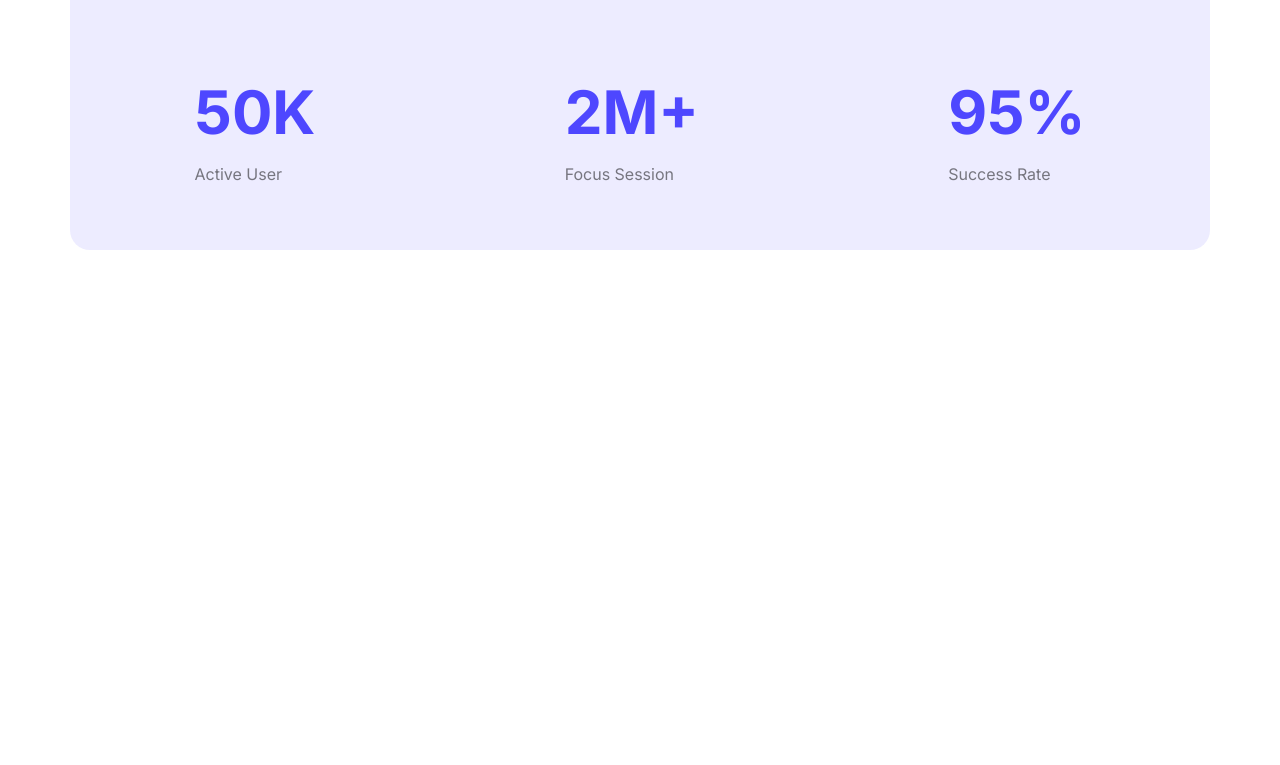
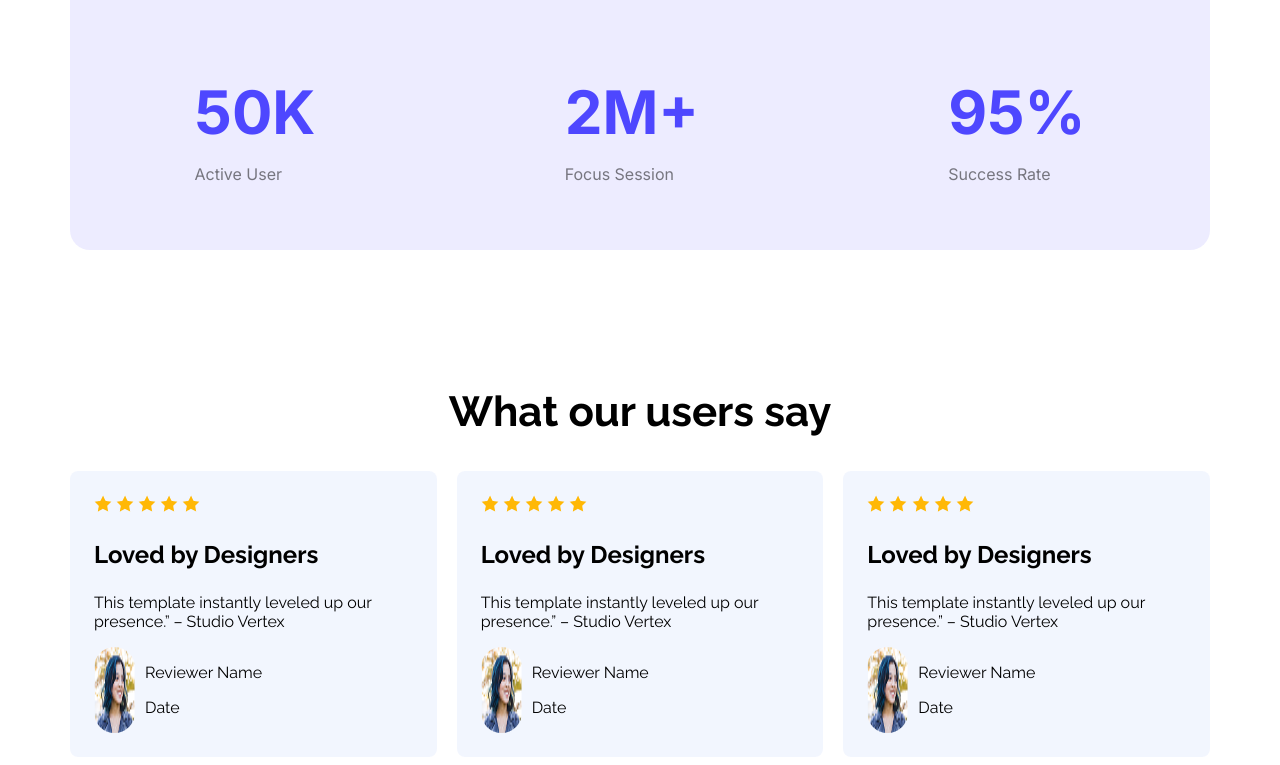
Before and after one commit to samiurRahman10/B12-Assignment1, a plain HTML site: page index.html in a window 1280 px wide. Shown: the part 1312-2077 px from the top of the page. Before the commit the page ends 1570 px from the top, so only its background shows below. Drawn offline with Linux system fonts and the light colour scheme.

Commit message:
User Review Section Added

```diff
--- a/index.html
+++ b/index.html
@@ -32,7 +32,8 @@
         <section class="Action">
             <div class="action-content">
                 <h2 class="action-heading">See it in Action</h2>
-            <p class="action-text primary-color2">Explore the live preview and imagine your brand in this bold new look.</p>
+                <p class="action-text primary-color2">Explore the live preview and imagine your brand in this bold new
+                    look.</p>
                 <button class="btn-primary">Launch Live Preview</button>
             </div>
             <img class="action-img" src="./Assets/wc-mini.png" alt="">
@@ -56,6 +57,66 @@
             </div>
         </section>
 
+        <section class="star">
+            <h1 class="star-heading">What our users say</h1>
+            <div class="star-card-container">
+                <div class="card">
+                    <div class="img-container">
+                        <img src="./Assets/icon-star.png" alt="">
+                        <img src="./Assets/icon-star.png" alt="">
+                        <img src="./Assets/icon-star.png" alt="">
+                        <img src="./Assets/icon-star.png" alt="">
+                        <img src="./Assets/icon-star.png" alt="">
+                    </div>
+                    <h3 class="star-heading2">Loved by Designers</h3>
+                    <p class="star-text">This template instantly leveled up our presence.” – Studio Vertex</p>
+                    <div class="inside-star-card-container">
+                        <img class="inside-star-card-container-img" src="./Assets/avatar.png" alt="">
+                        <div class="inside-star-card-container-content">
+                            <p>Reviewer Name</p>
+                            <p>Date</p>
+                        </div>
+                    </div>
+                </div>
+                <div class="card">
+                    <div class="img-container">
+                        <img src="./Assets/icon-star.png" alt="">
+                        <img src="./Assets/icon-star.png" alt="">
+                        <img src="./Assets/icon-star.png" alt="">
+                        <img src="./Assets/icon-star.png" alt="">
+                        <img src="./Assets/icon-star.png" alt="">
+                    </div>
+                    <h3 class="star-heading2">Loved by Designers</h3>
+                    <p class="star-text">This template instantly leveled up our presence.” – Studio Vertex</p>
+                    <div class="inside-star-card-container">
+                        <img class="inside-star-card-container-img" src="./Assets/avatar.png" alt="">
+                        <div class="inside-star-card-container-content">
+                            <p>Reviewer Name</p>
+                            <p>Date</p>
+                        </div>
+                    </div>
+                </div>
+                <div class="card">
+                    <div class="img-container">
+                        <img src="./Assets/icon-star.png" alt="">
+                        <img src="./Assets/icon-star.png" alt="">
+                        <img src="./Assets/icon-star.png" alt="">
+                        <img src="./Assets/icon-star.png" alt="">
+                        <img src="./Assets/icon-star.png" alt="">
+                    </div>
+                    <h3 class="star-heading2">Loved by Designers</h3>
+                    <p class="star-text">This template instantly leveled up our presence.” – Studio Vertex</p>
+                    <div class="inside-star-card-container">
+                        <img class="inside-star-card-container-img" src="./Assets/avatar.png" alt="">
+                        <div class="inside-star-card-container-content">
+                            <p>Reviewer Name</p>
+                            <p>Date</p>
+                        </div>
+                    </div>
+                </div>
+            </div>
+        </section>
+
     </main>
     <footer>
 
--- a/style/style.css
+++ b/style/style.css
@@ -34,10 +34,12 @@
 .primary-color2 {
     color: rgba(0, 0, 0, 0.5);
 }
-main{
-     max-width: 1140px;
+
+main {
+    max-width: 1140px;
     margin: 0 auto;
 }
+
 /* Nav */
 nav {
     display: flex;
@@ -97,10 +99,11 @@ nav>h5 {
     font-size: 24px;
     margin-bottom: 23px;
 }
-.action-img
-{
+
+.action-img {
     border-radius: 20px;
 }
+
 /* Productive Section */
 .productive {
     background-color: rgba(78, 71, 255, 0.1);
@@ -126,3 +129,40 @@ nav>h5 {
     justify-content: space-around;
     padding-bottom: 50px;
 }
+
+/* Star Section */
+.star {
+    margin-top: 137px;
+}
+
+.star-heading {
+    font-size: 42px;
+    font-weight: bold;
+    text-align: center;
+}
+
+.star-heading2 {
+    font-weight: bold;
+    font-size: 24px;
+}
+
+.star-card-container {
+    display: flex;
+    justify-content: space-between;
+    gap: 20px;
+}
+
+.card {
+    background-color:rgba(0, 76, 232, 0.05);
+    padding: 24px;
+    border-radius: 8px;
+}
+
+.inside-star-card-container {
+    display: flex;
+    gap: 10px;
+}
+
+.inside-star-card-container-img {
+    border-radius: 360px;
+}
```
Lines whose indentation alone changed are shown as unchanged.
